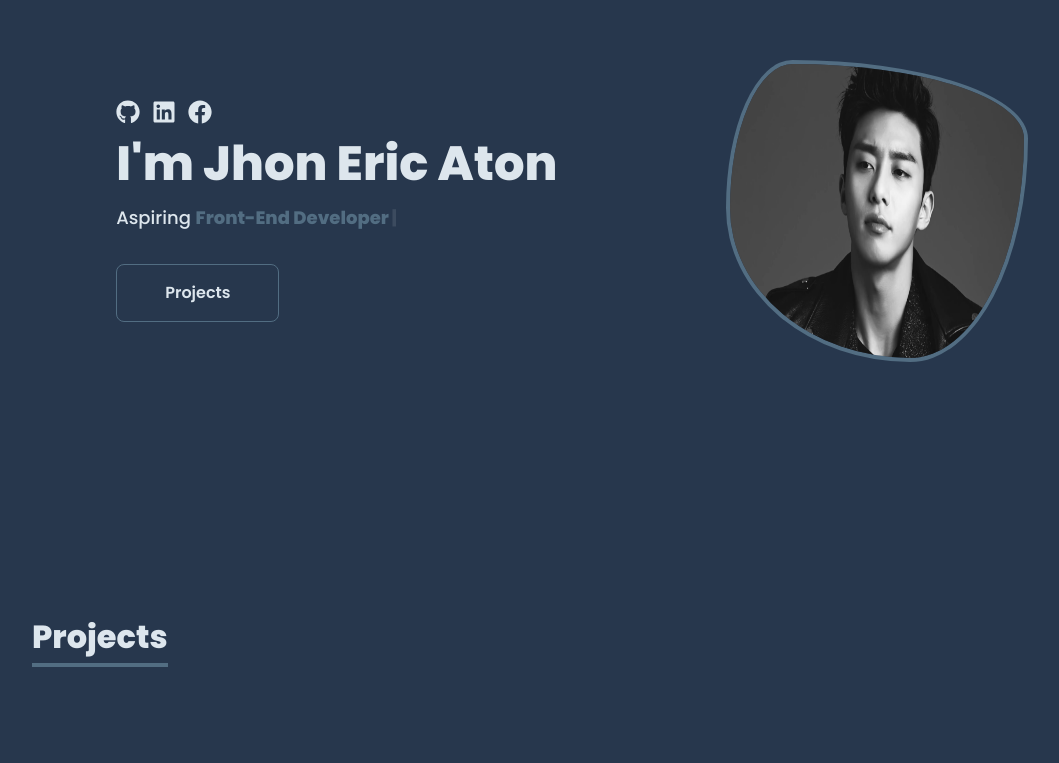
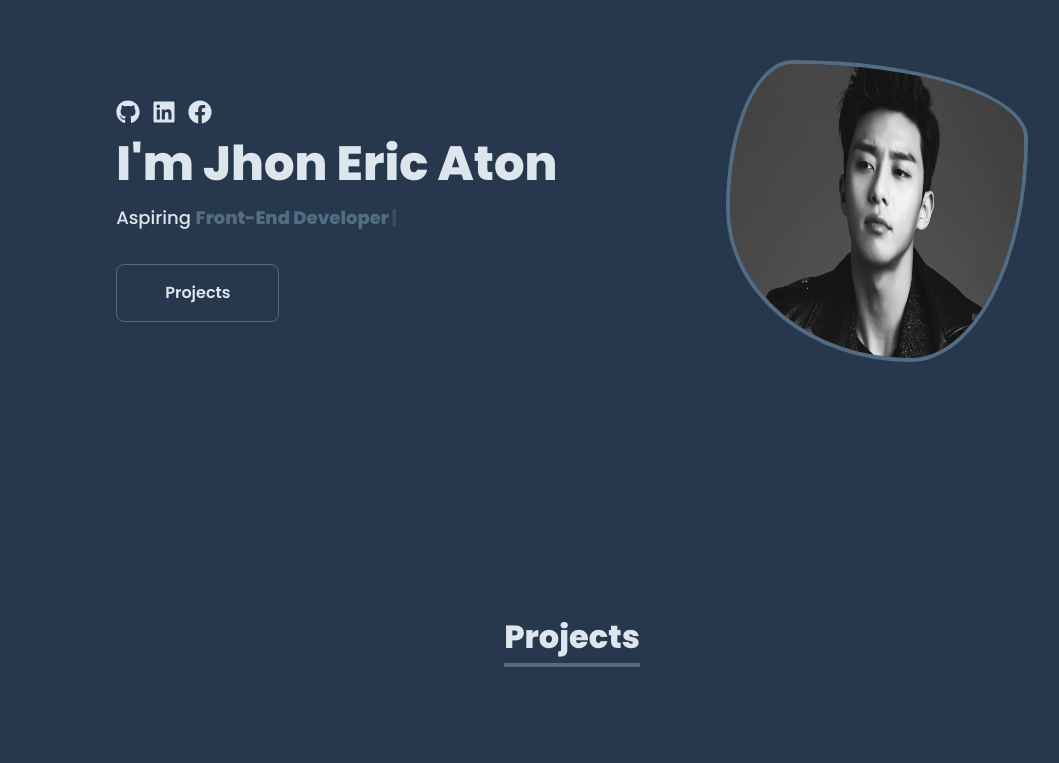
Before and after one commit to Jhoneric12/react-portfolio, a React (Vite) app: page / in a window 1280 px wide. Shown: the part 189-952 px from the top of the page, without its empty margins (68-1127 px from the left). Built offline with nearby package versions, Linux system fonts and the light colour scheme; a web font is replaced by a local one.

Commit message:
modify titles

```diff
--- a/src/components/SectionTitle.jsx
+++ b/src/components/SectionTitle.jsx
@@ -2,7 +2,7 @@ import React from 'react'
 
 const SectionTitle = ({title}) => {
   return (
-    <div className="title flex mb-32">
+    <div className="title flex mb-32 w-full justify-center">
         <h1 className='text-[2rem] text-fonts font-extrabold py-0.5 border-b-4 border-secondary'>{title}</h1>
     </div>
   )
```
